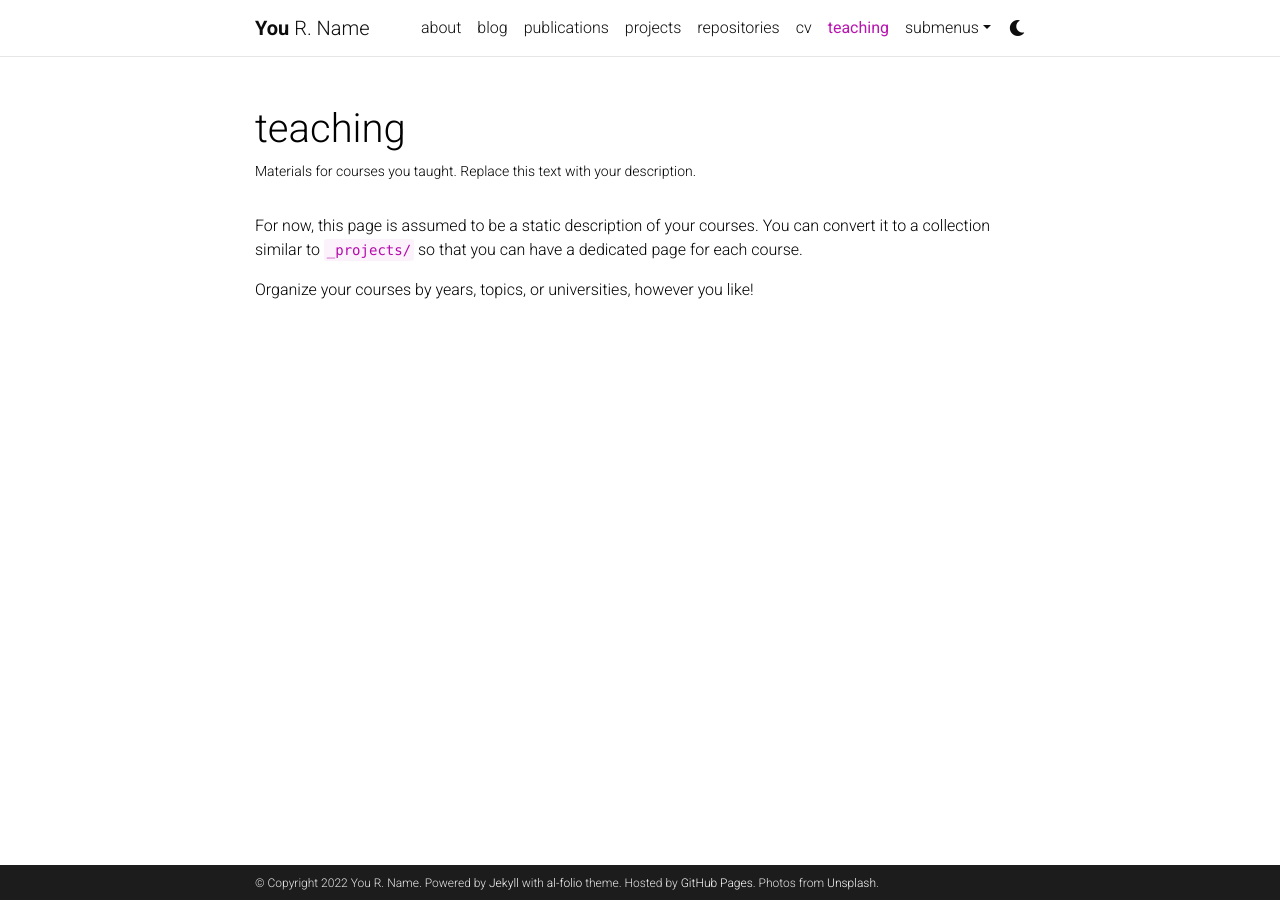
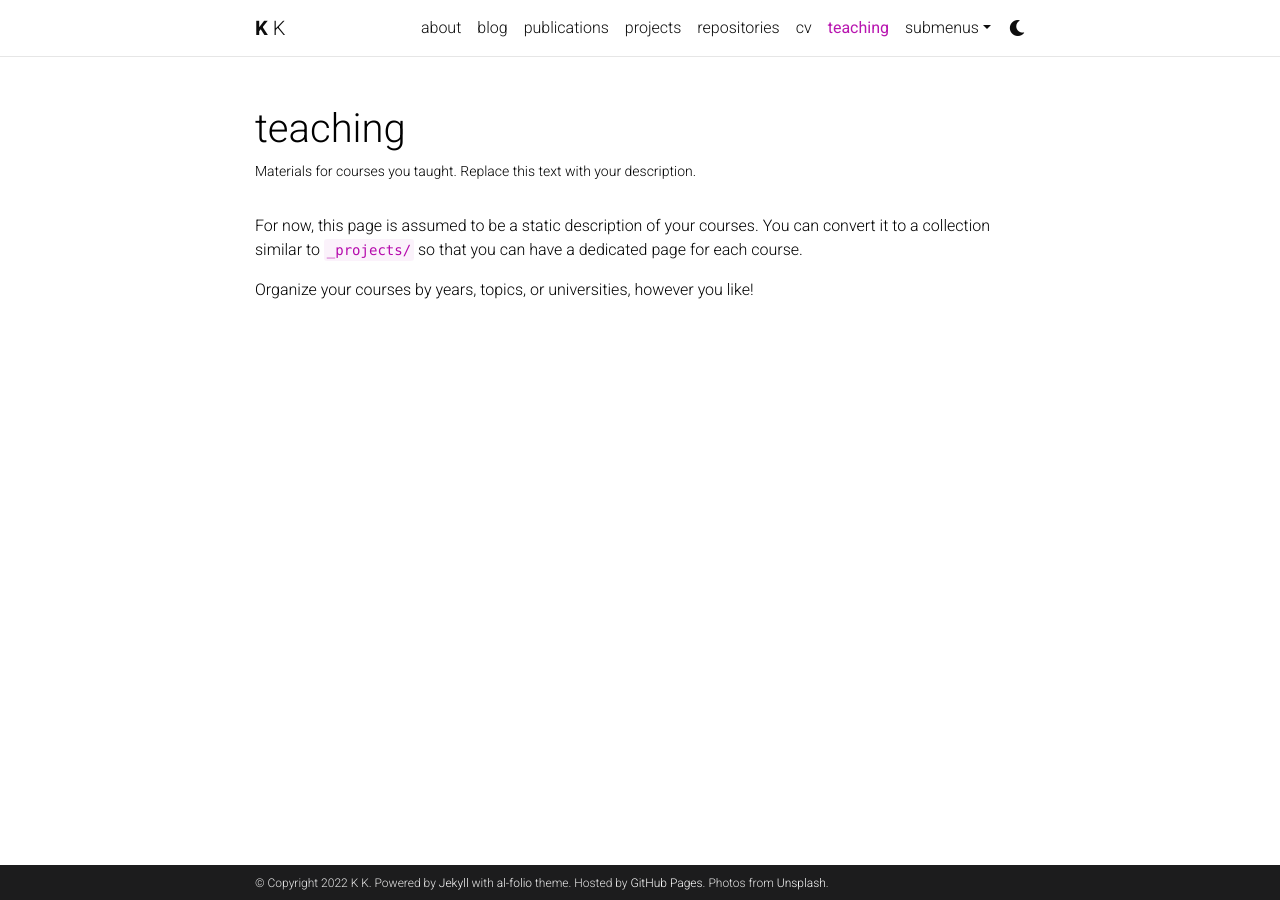
Before and after one commit to krithkonda/krithkonda.github.io, a Jekyll site: the page built from _pages/teaching.md, in a window 1280 px wide. Built offline with Jekyll 4.4.1, drawn with Linux system fonts in a browser that asks for light colours; comment, search, counter and statistics services are not loaded; a style sheet for code colours, icons or effects is not loaded.

Commit message:
Update _config.yml

```diff
--- a/_config.yml
+++ b/_config.yml
@@ -3,10 +3,9 @@
 # -----------------------------------------------------------------------------
 
 title: blank # the website title (if blank, full name will be used instead)
-first_name: You
-middle_name: R.
-last_name: Name
-email: you@example.com
+first_name: K
+middle_name:
+last_name: K
 description: > # the ">" symbol means to ignore newlines until "footer_text:"
   A simple, whitespace theme for academics. Based on [*folio](https://github.com/bogoli/-folio) design.
 footer_text: >
@@ -18,8 +17,8 @@
 lang: en # the language of your site (for example: en, fr, cn, ru, etc.)
 icon: ⚛️  # the emoji used as the favicon (alternatively, provide image name in /assets/img/)
 
-url: https://alshedivat.github.io # the base hostname & protocol for your site
-baseurl: /al-folio # the subpath of your site, e.g. /blog/
+url: https://krithkonda.github.io # the base hostname & protocol for your site
+baseurl: # the subpath of your site, e.g. /blog/
 last_updated: false # set to true if you want to display last updated in the footer
 impressum_path:  # set to path to include impressum link in the footer, use the same path as permalink in a page, helps to conform with EU GDPR
 
```
